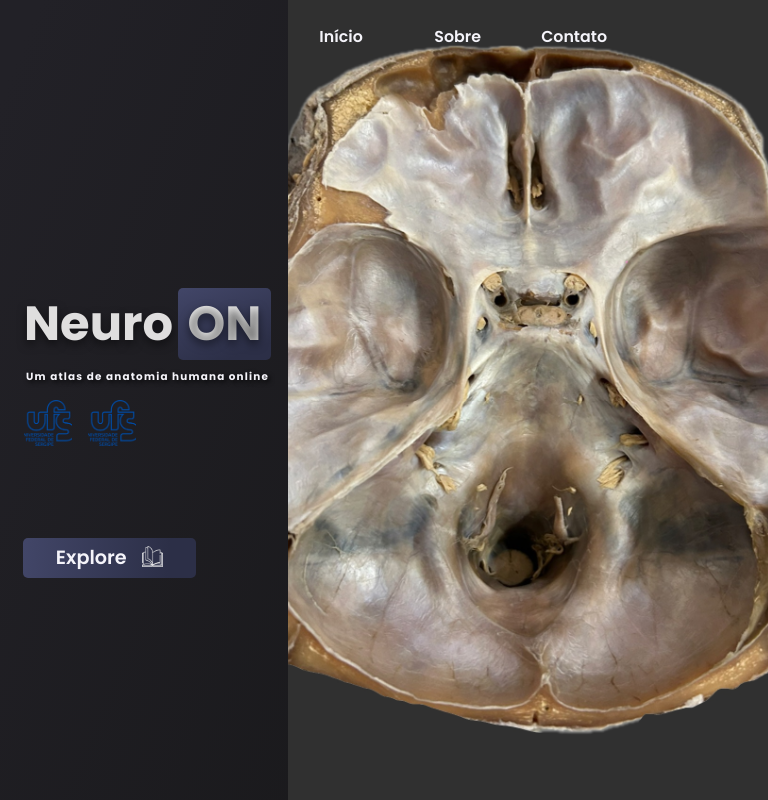
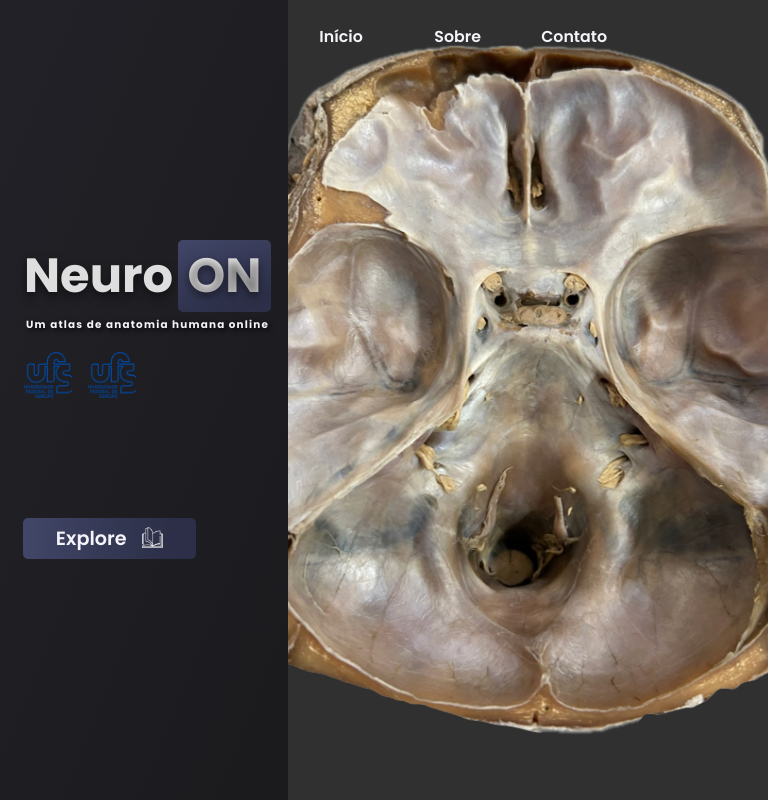
Before and after one commit to rafasp97/Neuro-ON, a React (Create React App) app: page / in a window 768 px wide. Shown: the top 800 px of the page. Built offline with nearby package versions, Linux system fonts and the light colour scheme.

Commit message:
melhorias na responsividade mobile - correção de bugs pag home

```diff
--- a/src/components/Logo/Logo.css
+++ b/src/components/Logo/Logo.css
@@ -22,7 +22,7 @@
     .neuroHome{
         display: flex;
         width: 12em;
-        padding-top: 6em;
+        padding-top: 5em;
         padding-left: 0.5em;
         font-size: 3em;
     }
@@ -53,3 +53,15 @@
         padding-top: 4.5em;
     }
 }
+
+
+
+
+@media (min-width: 320px) and (max-width: 1024px) and (orientation: landscape){
+    .neuro-icon{
+        padding-top: 3em;
+        font-size: 0.8em;
+        z-index: 1000;
+        position: relative;
+    }
+}
--- a/src/components/Navbar/Navbar.js
+++ b/src/components/Navbar/Navbar.js
@@ -3,7 +3,11 @@ import { NavLink } from 'react-router-dom';
 import { useLocation } from 'react-router-dom';
 import './Navbar.css';
 
+
+
 const Navbar = () => {
+
+
   const location = useLocation();
   const [navClass, setNavClass] = useState('navbar-home');
 
@@ -15,6 +19,7 @@ const Navbar = () => {
       setNavClass('navbar-explore');
     }
   }, [location.pathname]);
+
 
   // Usando caminhos relativos a partir da pasta 'public'
   const homeIcon = '/images/icon-home.png';
@@ -28,6 +33,7 @@ const Navbar = () => {
           <NavLink to="/inicio" className="nav-link">
             <img src={homeIcon} className="icon-menu-home" alt="Home" />
             <p className="navbar-p home-p">Início</p>
+
           </NavLink>
         </li>
         <li>
--- a/src/pages/Home/Home.css
+++ b/src/pages/Home/Home.css
@@ -221,7 +221,7 @@ textarea{
         position: absolute;
         z-index: 1000;
         left: 2.5em;
-        top: 35em;
+        top: 30em;
         font-size: 0.65em;
         letter-spacing: 1.2px;
         text-shadow: 2px 2px 5px rgba(0, 0, 0, 0.9);
@@ -230,6 +230,7 @@ textarea{
         width: 7em;
         padding-left: 1.5em;
         padding-top: 1.5em;
+        padding-bottom: 10em;
     }
     .icon{
         width: 3em;
@@ -239,7 +240,7 @@ textarea{
     }
     .button-explore{
         position: absolute;
-        top: 25em;
+        top: 24em;
         left: 1.2em;
     }
     .section-about h2{
@@ -418,3 +419,30 @@ textarea{
         padding-top: 2em;
     }
 }
+
+
+@media (min-width: 768px) and (max-width: 1024px) and (orientation: landscape){
+
+    .button-explore{
+        position: absolute;
+        top: 20em;
+        left: 1.2em;
+    }
+
+    .section-about p{
+        z-index: 10;
+        font-size: 0.7em;
+        width: 88%;
+        font-weight: 500;
+        padding-top: 0.5em;
+    }
+
+    .section-about h2{
+        font-size: 1.7em;
+    }
+
+    .line{
+        width: 88%;
+        margin-bottom: 2em;
+    }
+}
--- a/src/pages/Home/Home.js
+++ b/src/pages/Home/Home.js
@@ -69,7 +69,7 @@ function Home() {
                     <div className="icons">
                         <img src='/images/ufs.png' alt="icon" className='icon'/>
                         <img src='/images/ufs.png' alt="icon" className='icon'/>
-                </div>
+                    </div>
                 </div>
             </div>
             <div className="images-panel">
```
